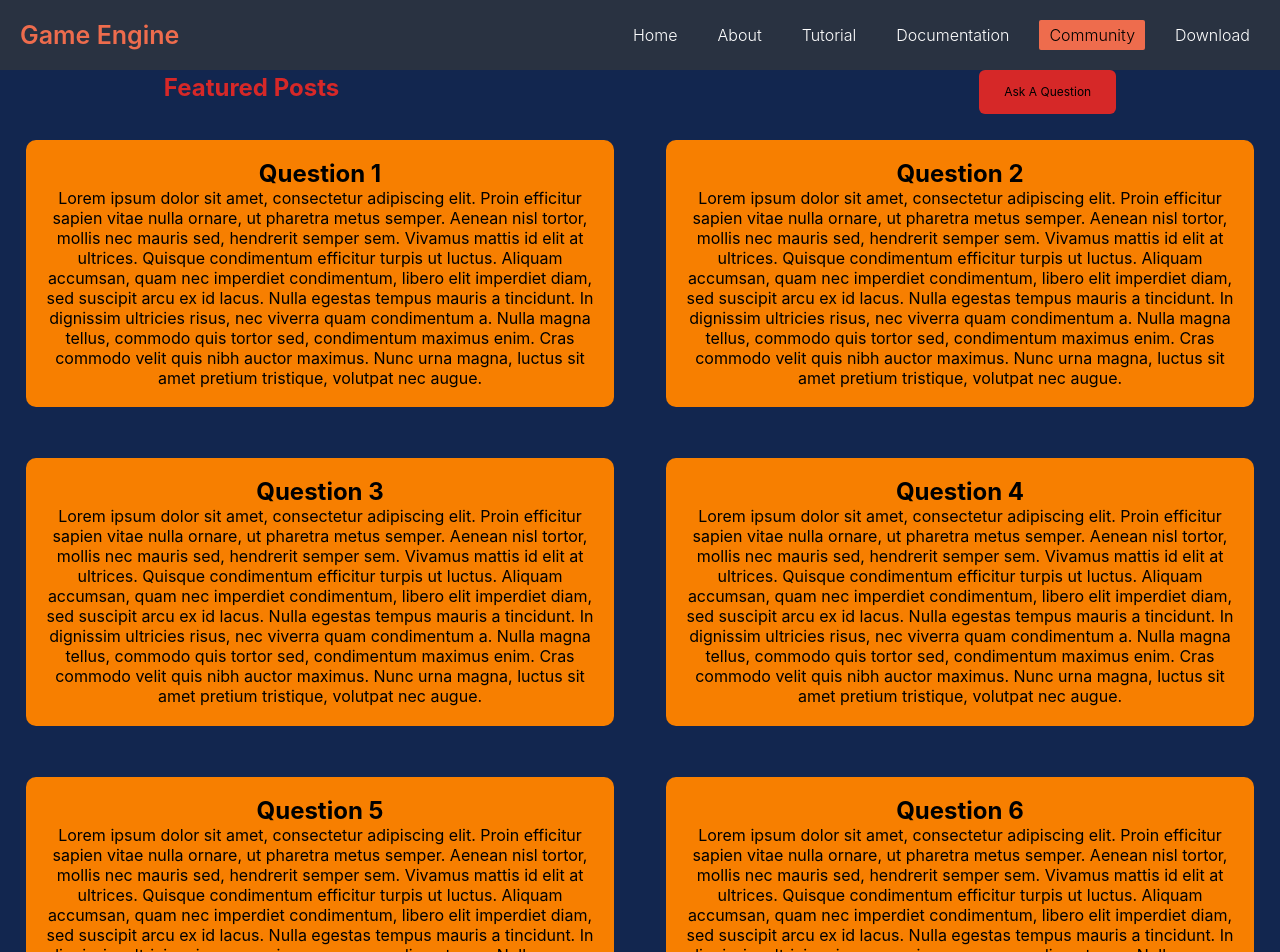
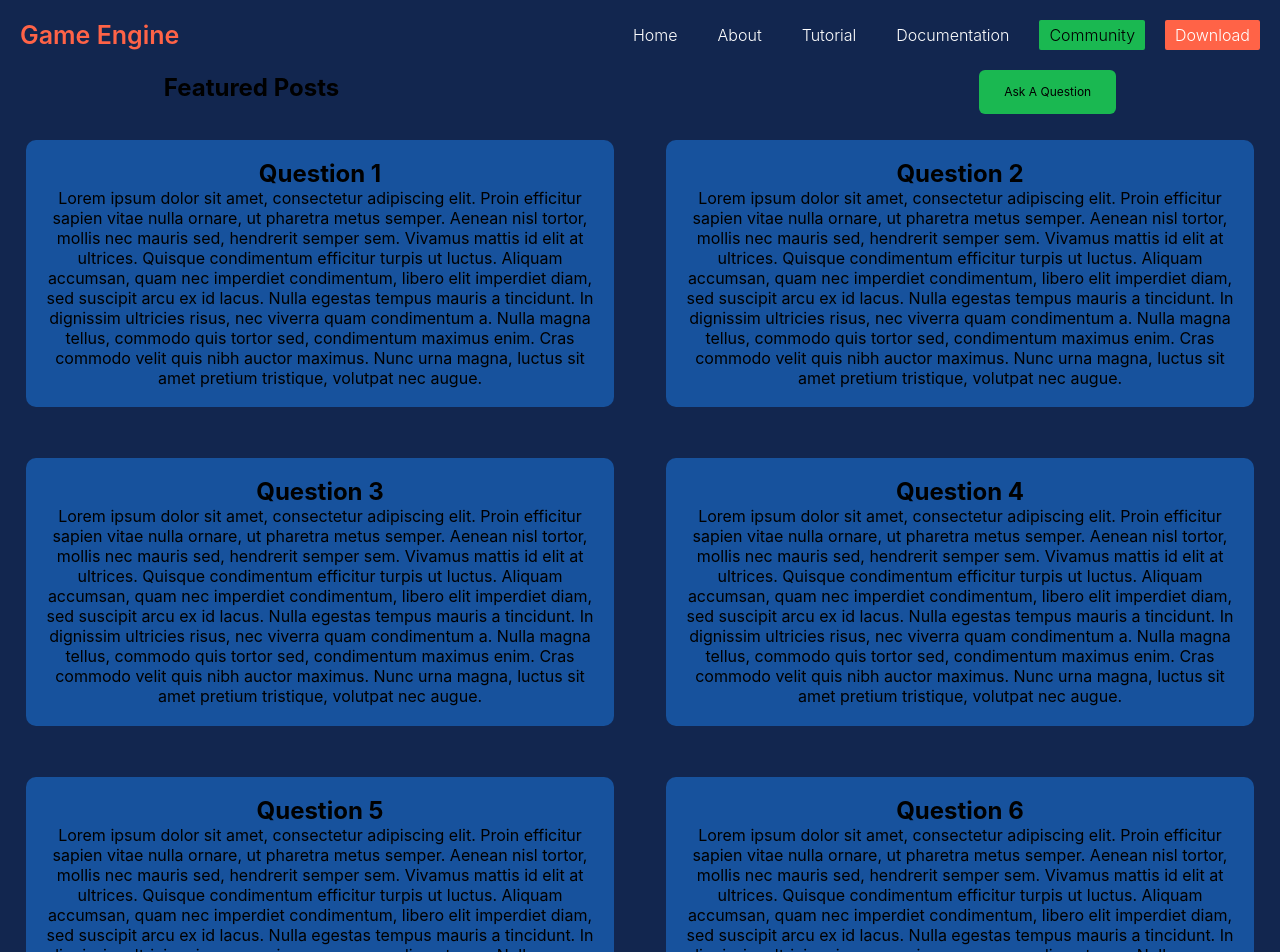
Before and after one commit to LiamANeeson/MSc-Game-Engine-Project-Website, a React (Create React App) app in the folder client/: page /community in a window 1280 px wide. Shown: the top 952 px of the page. Built offline with nearby package versions, Linux system fonts and the light colour scheme.

Commit message:
Revert "Changed Palette and added to README"
This reverts commit 3bc67e6c2e29359de0b7dbf8cde0c97c4ebdd7b5.

```diff
--- a/client/src/Components/Navbar/Navbar.css
+++ b/client/src/Components/Navbar/Navbar.css
@@ -3,11 +3,11 @@
 }
 
 nav {
-    background: #293241;
+    background: #12264f;
     padding: 20px;
     display: flex;
     justify-content: space-between;
-    color: #EE6C4D;
+    color: green;
     position: relative;
     z-index: 99;
   }
@@ -33,11 +33,11 @@ nav {
   .logo {
     font-weight: 600;
     font-size: 25px;
-    color: #EE6C4D;
+    color: tomato;
   }
 
   .logo font {
-    color: #EE6C4D;
+    color: tomato;
   }
 
   .menu-list {
@@ -50,7 +50,7 @@ nav {
   .menu-list li:last-child a {
     font-weight: 300;
     padding: 5px 10px;
-    background-color: EE6C4D;
+    background-color: tomato;
     transition: all 0.5s ease-in-out;
     margin-left: 20px;
     border-radius: 2px;
@@ -66,7 +66,7 @@ nav {
 
   .menu-list li a:hover,
   .menu-list li a.active {
-    background-color: #EE6C4D;
+    background-color: #1ab851;
     border-radius: 2px;
     color: #000;
     transition: all 0.5s ease-in-out;
--- a/client/src/Components/Sidebar/Sidebar.css
+++ b/client/src/Components/Sidebar/Sidebar.css
@@ -1,7 +1,7 @@
 .sidebar {
     height: 100vh;
     width: 30vh;
-    background-color: #293241;
+    background-color: #12264f;
 }
 
 .sidebarList {
@@ -24,7 +24,7 @@
 
 .sidebarList .row:hover {
     cursor: pointer;
-    background-color: #3D5A80;
+    background-color: #17529d;
 }
 
 .row {
@@ -42,7 +42,7 @@
 
 .row a {
     text-decoration: none;
-    color: #EE6C4D;
+    color: tomato;
     font-size: 18px;
     width: 95%;
     height: 100%;
--- a/client/src/Pages/About/About.css
+++ b/client/src/Pages/About/About.css
@@ -1,5 +1,5 @@
 .container {
-    background-color: #003049;
+    background-color: #12264f;
     display: grid;
     grid-template-columns: 1fr;
     grid-template-areas:
@@ -14,7 +14,7 @@
 .title-header {
     grid-area: title-header;
     text-align: center;
-    background-color: #003049;
+    background-color: #12264f;
     color: #f4eb95;
     margin: 3%;
 }
@@ -22,7 +22,7 @@
 .about-box-1{
     grid-area: about-box-1;
     text-align: center;
-    background-color: #F77F00;
+    background-color: #17529d;
     padding: 5%;
     border-radius: 20px;
     margin: 5%;
@@ -31,7 +31,7 @@
 .about-box-2{
     grid-area: about-box-2;
     text-align: center;
-    background-color: #F77F00;
+    background-color: #17529d;
     padding: 5%;
     border-radius: 20px;
     margin: 5%;
@@ -40,14 +40,14 @@
 .about-box-3{
     grid-area: about-box-3;
     text-align: center;
-    background-color: #F77F00;
+    background-color: #17529d;
     padding: 5%;
     border-radius: 20px;
     margin: 5%;
 }
 
 .about-btn {
-    background-color: #D62828;
+    background-color: #1ab851;;
     cursor: pointer;
     border-radius: 6px;
     backface-visibility: hidden;
--- a/client/src/Pages/Community/Community.css
+++ b/client/src/Pages/Community/Community.css
@@ -14,12 +14,11 @@
 
 .community-headline {
     grid-area: community-headline;
-    color: #D62828;
 }
 
 .ask-q-btn {
     margin-left: 50%;
-    background-color: #D62828;
+    background-color: #1ab851;;
     cursor: pointer;
     border-radius: 6px;
     backface-visibility: hidden;
@@ -38,7 +37,7 @@
 
 .post-box-1 {
     grid-area: post-box-1;
-    background-color: #F77F00;
+    background-color: #17529d;
     margin: 4%;
     border-radius: 10px;
     padding: 3%;
@@ -46,7 +45,7 @@
 
 .post-box-2 {
     grid-area: post-box-2;
-    background-color: #F77F00;
+    background-color: #17529d;
     margin: 4%;
     border-radius: 10px;
     padding: 3%;
@@ -54,7 +53,7 @@
 
 .post-box-3 {
     grid-area: post-box-3;
-    background-color: #F77F00;
+    background-color: #17529d;
     margin: 4%;
     border-radius: 10px;
     padding: 3%;
@@ -62,7 +61,7 @@
 
 .post-box-4 {
     grid-area: post-box-4;
-    background-color: #F77F00;
+    background-color: #17529d;
     margin: 4%;
     border-radius: 10px;
     padding: 3%;
@@ -70,7 +69,7 @@
 
 .post-box-5 {
     grid-area: post-box-5;
-    background-color: #F77F00;
+    background-color: #17529d;
     margin: 4%;
     border-radius: 10px;
     padding: 3%;
@@ -78,7 +77,7 @@
 
 .post-box-6 {
     grid-area: post-box-6;
-    background-color: #F77F00;
+    background-color: #17529d;
     margin: 4%;
     border-radius: 10px;
     padding: 3%;
--- a/client/src/Pages/Home/Home.css
+++ b/client/src/Pages/Home/Home.css
@@ -1,5 +1,5 @@
 .homePage-container {
-    background-color: #003049;
+    background-color: #17529d;
     display: grid;
     grid-template-rows: 2fr 1fr 1fr 0.55fr;
     justify-content: center;
@@ -16,7 +16,7 @@
 }
 
 .headline-text {
-    color: #F77F00;
+    color: #f4eb95;
     background-color: #12264f;
     display: grid;;
     font-weight: bold;
@@ -25,11 +25,11 @@
 
 .blurb {
     padding: 5%;
-    color: #EAE2B7;
+    color: #f4eb95;
 }
 
 .head-btn {
-    background-color: #D62828;
+    background-color: tomato;
     cursor: pointer;
     border-radius: 6px;
     backface-visibility: hidden;
@@ -48,37 +48,37 @@
 }
 
 .head-btn:hover {
-    background-color: rgb(179, 69, 50);
+    background-color: rgb(208, 81, 58);
 }
 
 .home-box-1{
     grid-area: home-box-1;
-    background-color: #F77F00;
+    background-color: #12264f;
     margin: 2%;
     border-radius: 10px;
 }
 .home-box-2{
     grid-area: home-box-2;
-    background-color: #F77F00;
+    background-color: #12264f;
     margin: 2%;
     border-radius: 10px;
 }
 .home-box-3{
     grid-area: home-box-3;
     height: auto;
-    background-color: #F77F00;
+    background-color: #12264f;
     margin: 2%;
     border-radius: 10px;
 }
 .home-box-4{
     grid-area: home-box-4;
-    background-color: #F77F00;
+    background-color: #12264f;
     margin: 2%;
     border-radius: 10px;
 }
 
 .homePage-container .box-head {
-    color: #FCBF49;
+    color: #f4eb95;
     padding-top: 3%;
 }
 
```
Also changed, not shown: 2 other files (tests, documents, lock files or other folders).
